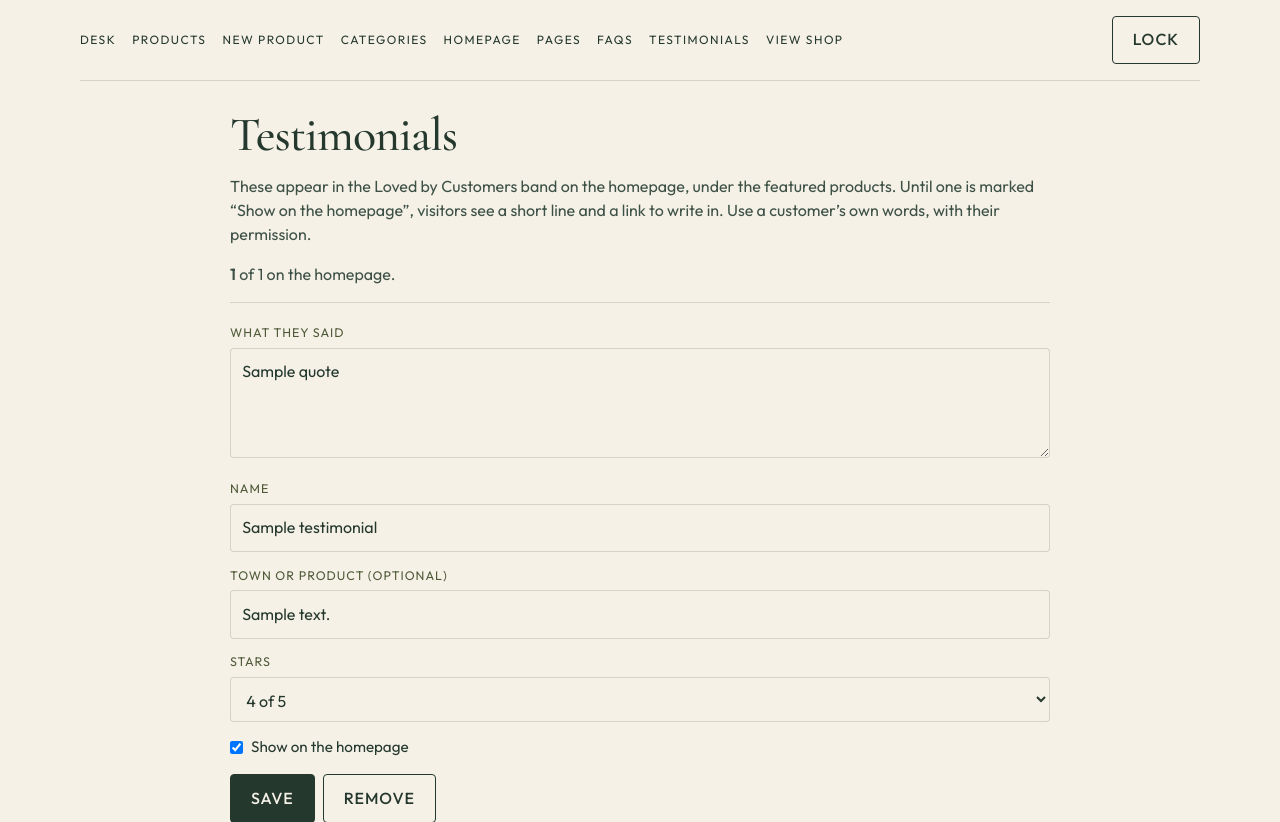
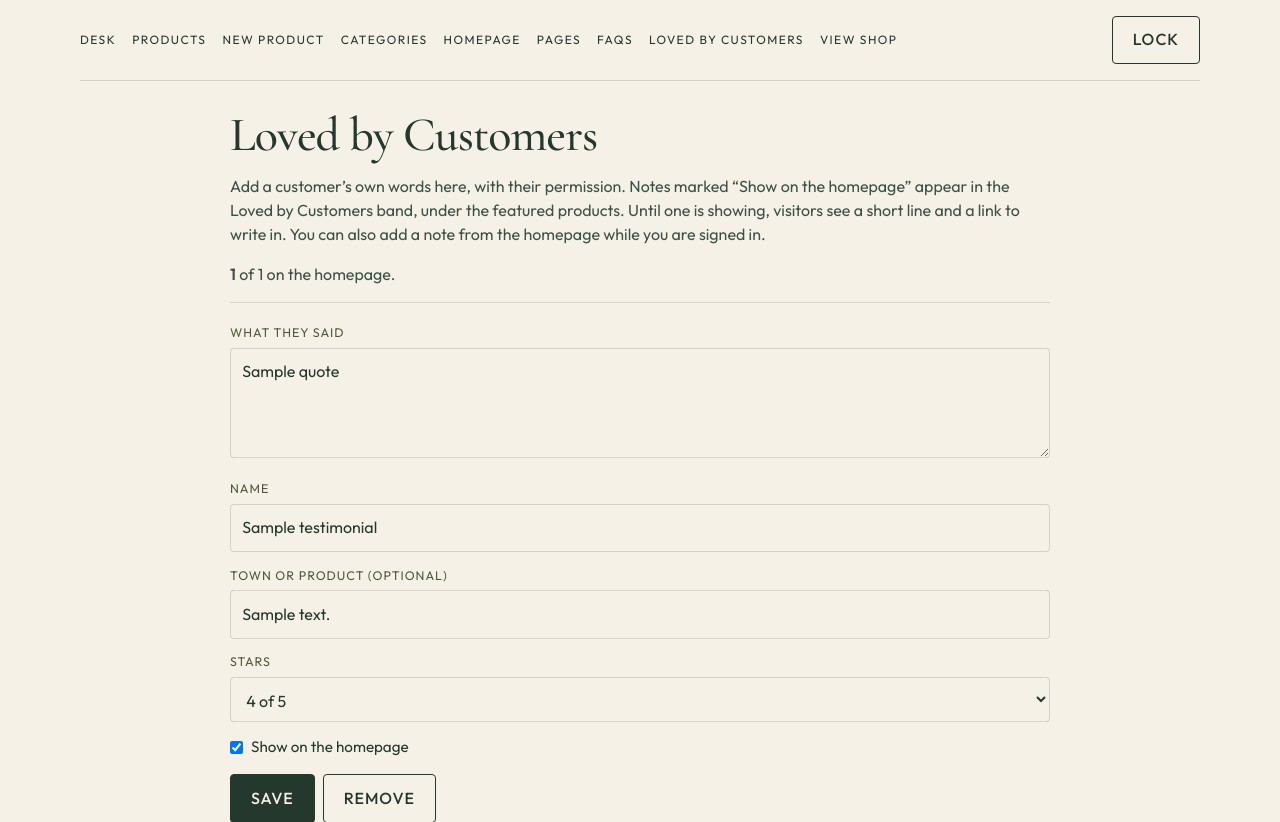
Before and after one commit to Falconwebnz/petitebotanicals, a Node project: template views/admin/testimonials.ejs in a window 1280 px wide. Shown: the part 138-960 px from the top of the page. Run offline with Node 20 templates, Linux system fonts and the light colour scheme; the template is opened without the code that fills it: most values are stand-ins (such as "Sample title", 1, 10 or a date in 2020).

Commit message:
Let the signed-in owner add Loved by Customers notes from the homepage.
The desk page stays the place to edit, reorder, and remove notes. Visitors still only see notes marked to show.

Co-authored-by: John Shortall <Falconwebnz@users.noreply.github.com>

```diff
--- a/public/css/still-room.css
+++ b/public/css/still-room.css
@@ -1636,6 +1636,26 @@ textarea { min-height: 110px; }
   line-height: 1.6;
 }
 .loved-waiting-actions { justify-content: center; margin-top: 1.3rem; }
+.loved-desk {
+  max-width: 38rem;
+  margin: 2.4rem auto 0;
+  padding: 1.2rem 1.25rem 1.35rem;
+  background: var(--cream);
+  border: 1px solid var(--line);
+  border-radius: var(--radius-md);
+  text-align: left;
+  scroll-margin-top: 7rem;
+}
+.loved-desk h3 { font-size: 1.85rem; line-height: 1.1; margin: 0.15rem 0 0.45rem; }
+.loved-desk-lead { margin: 0; color: var(--ink-soft); font-size: 0.98rem; line-height: 1.55; }
+.loved-desk-actions {
+  display: flex;
+  flex-wrap: wrap;
+  align-items: center;
+  gap: 0.9rem 1.1rem;
+  margin-top: 1rem;
+}
+.loved-desk-actions a { font-size: 0.78rem; letter-spacing: 0.08em; text-transform: uppercase; }
 .loved-controls { display: flex; align-items: center; justify-content: center; gap: 0.9rem; margin-top: 1.1rem; }
 .loved-slider.is-static .loved-controls { display: none; }
 .loved-arrow {
--- a/server.js
+++ b/server.js
@@ -1336,6 +1336,7 @@ app.get('/admin', requireAdmin, (req, res) => {
     starters: db.get('SELECT COUNT(*) AS n FROM products WHERE is_starter = 1').n,
     outOfStock: db.get('SELECT COUNT(*) AS n FROM products WHERE launched = 1 AND stock < 1').n,
     readyToLaunch: db.get('SELECT COUNT(*) AS n FROM products WHERE launched = 0 AND stock > 0').n,
+    notes: db.get('SELECT COUNT(*) AS n FROM testimonials WHERE published = 1').n,
   };
   res.render('admin/dashboard', { title: 'Desk', counts });
 });
@@ -1818,14 +1819,15 @@ function allTestimonials() {
 }
 
 app.get('/admin/testimonials', requireAdmin, (req, res) => {
-  res.render('admin/testimonials', { title: 'Testimonials', testimonials: allTestimonials() });
+  res.render('admin/testimonials', { title: 'Loved by Customers', testimonials: allTestimonials() });
 });
 
 app.post('/admin/testimonials', requireAdmin, (req, res) => {
   const fields = readTestimonial(req.body);
+  const home = req.body.return_to === 'home';
   if (!fields.quote || !fields.name) {
     req.session.flash = 'A testimonial needs the customer’s words and a name.';
-    return res.redirect('/admin/testimonials#new');
+    return res.redirect(home ? '/#loved-add' : '/admin/testimonials#new');
   }
   const max = db.get('SELECT COALESCE(MAX(sort_order), -1) AS m FROM testimonials');
   db.run(
@@ -1834,7 +1836,7 @@ app.post('/admin/testimonials', requireAdmin, (req, res) => {
   );
   db.save();
   req.session.flash = fields.published ? 'Testimonial added to the homepage.' : 'Testimonial saved as a draft.';
-  res.redirect('/admin/testimonials');
+  res.redirect(home ? '/#loved-heading' : '/admin/testimonials');
 });
 
 app.post('/admin/testimonials/:id', requireAdmin, (req, res) => {
--- a/views/admin/dashboard.ejs
+++ b/views/admin/dashboard.ejs
@@ -11,6 +11,7 @@
         <article style="border-color:var(--line);"><h3><%= counts.starters %></h3><p>Starter cards to replace</p></article>
         <article style="border-color:var(--line);"><h3><%= counts.readyToLaunch %></h3><p>Ready to launch</p></article>
         <article style="border-color:var(--line);"><h3><%= counts.outOfStock %></h3><p>Live and out of stock</p></article>
+        <article style="border-color:var(--line);"><h3><%= counts.notes %></h3><p><a href="/admin/testimonials">Customer notes on the homepage</a></p></article>
       </div>
     </div>
   </section>
--- a/views/admin/testimonials.ejs
+++ b/views/admin/testimonials.ejs
@@ -4,8 +4,8 @@
   <%- include('../partials/desk-bar') %>
   <section class="section" style="padding-top:1.4rem;">
     <div class="still-wrap" style="max-width:820px;">
-      <h1 class="serif" style="font-size:3rem;">Testimonials</h1>
-      <p class="muted">These appear in the Loved by Customers band on the homepage, under the featured products. Until one is marked “Show on the homepage”, visitors see a short line and a link to write in. Use a customer’s own words, with their permission.</p>
+      <h1 class="serif" style="font-size:3rem;">Loved by Customers</h1>
+      <p class="muted">Add a customer’s own words here, with their permission. Notes marked “Show on the homepage” appear in the Loved by Customers band, under the featured products. Until one is showing, visitors see a short line and a link to write in. You can also add a note from the homepage while you are signed in.</p>
       <% var published = testimonials.filter(function (t) { return Number(t.published); }).length; %>
       <p class="muted"><strong><%= published %></strong> of <%= testimonials.length %> on the homepage.</p>
       <% testimonials.forEach(function (t, index) { %>
--- a/views/partials/desk-bar.ejs
+++ b/views/partials/desk-bar.ejs
@@ -7,7 +7,7 @@
     <a href="/admin/homepage">Homepage</a>
     <a href="/admin/pages">Pages</a>
     <a href="/admin/faqs">FAQs</a>
-    <a href="/admin/testimonials">Testimonials</a>
+    <a href="/admin/testimonials">Loved by Customers</a>
     <a href="/" target="_blank" rel="noopener">View shop</a>
   </div>
   <form method="post" action="/admin/logout"><button class="btn-line" type="submit">Lock</button></form>
--- a/views/partials/head.ejs
+++ b/views/partials/head.ejs
@@ -16,6 +16,6 @@
   <link rel="stylesheet" href="/vendor/css/theme.css">
   <link rel="stylesheet" href="/vendor/slick/slick.css">
   <link rel="stylesheet" href="/vendor/slick/slick-theme.css">
-  <link rel="stylesheet" href="/css/still-room.css?v=18">
+  <link rel="stylesheet" href="/css/still-room.css?v=19">
 </head>
 <body class="<%= path === '/' ? 'has-hero-header' : '' %>">
```
Also changed, not shown: views/home.ejs (+28 -0 lines).
